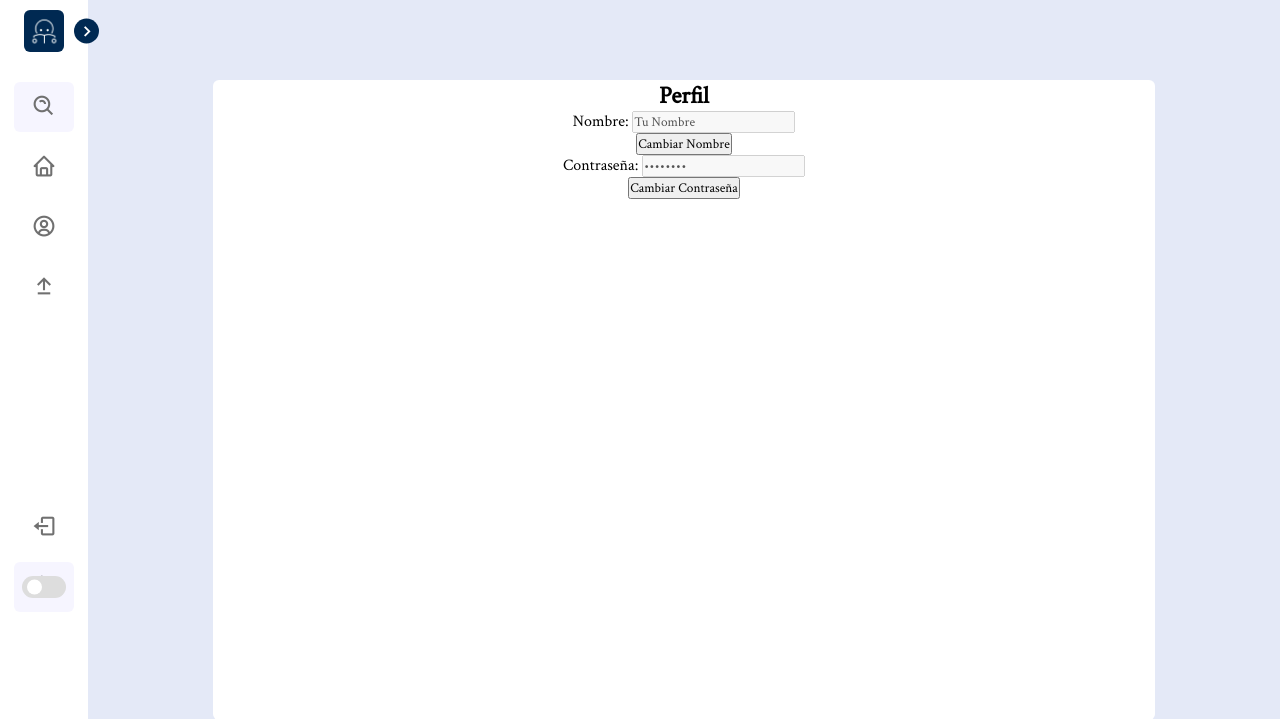
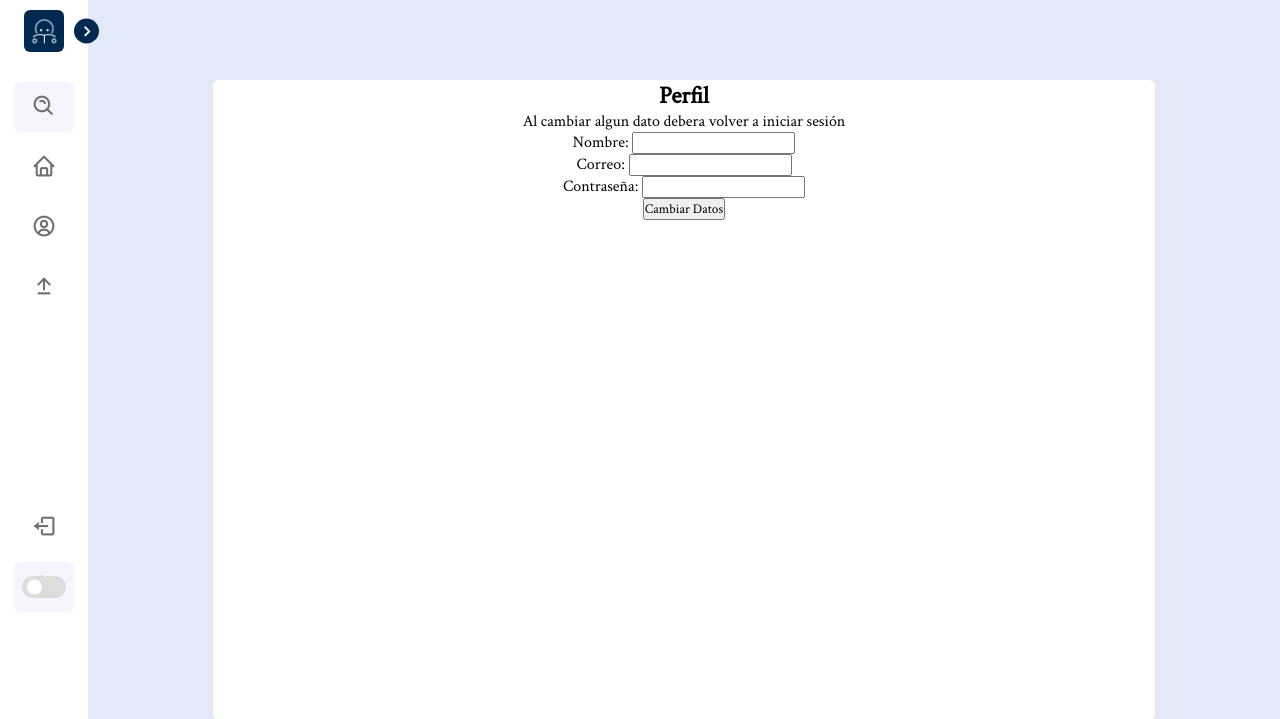
Before and after one commit to josecastilloxqc/u-shareni, a Flask app: page /perfil in a window 1280 px wide. Shown: the top 719 px of the page. Run offline with Flask 2, Linux system fonts and the light colour scheme; the visitor is signed in with stand-in values (Sample User, id 1); some libraries are stand-ins or nearby versions; some web fonts are replaced.

Commit message:
Todo esta funcional

```diff
--- a/app.py
+++ b/app.py
@@ -19,8 +19,6 @@ db = scoped_session(sessionmaker(bind=engine))
 app.config["SESSION_PERMANENT"] = False
 app.config["SESSION_TYPE"] = "filesystem"
 app.secret_key = os.urandom(24)
-
-
 
 #index
 @app.route("/")
@@ -72,12 +70,13 @@ def login():
 @app.route("/home")
 def home():
     if "user_id" in session:
-        print("CONSULTA A LA BASE DE DATOS")
+        #CONSULTA A LA BASE DE DATOS PARA RELLENAR LAS CARDS DE PUBLICACIONES
         query = text("SELECT * FROM publi WHERE id_usuarios = :id")
         result = db.execute(query, {"id": session['user_id']})
+        cards = result.fetchall()
         print("RESULTADO DE LA CONSULTA")
-        print(result)
-        return render_template("home.html", card = result)
+        print(cards)
+        return render_template("home.html", cards = cards)
     else:
         return render_template("login.html")
 
@@ -92,11 +91,17 @@ def logout():
 
 #--------------------------------------------------------------------
 
-@app.route("/upload", methods=["GET", "POST"])
+@app.route("/upload")
 def upload():
     """Upload file"""
-    return render_template("upload.html")
-
+    try:
+        if "user_id" in session:
+            return render_template("upload.html")
+        else:
+            return render_template("login.html")
+    except Exception as e:
+        print(f"Error en la función 'upload': {str(e)}")
+        return render_template("login.html")
 #--------------------------------------------------------------------
 
 
@@ -145,6 +150,8 @@ def stringAleatorio():
 
 @app.route("/postear", methods=["POST"])
 def postear():
+    if "user_id" not in session:
+        return render_template("login.html", flash("NO ESTES DE ALUCIN"))
     try:
         if request.method == "POST":
         #Recibiendo los datos del formulario
@@ -175,8 +182,6 @@ def postear():
             db.commit()
 
 
-
-
             return render_template('upload.html'), flash("Archivo subido exitosamente")
 
     except RequestEntityTooLarge as e:
@@ -190,17 +195,67 @@ def postear():
 
 @app.route('/descargar/<nombre_archivo>')
 def descargar_archivo(nombre_archivo):
-    return send_from_directory('static/archivos', nombre_archivo, as_attachment=True)
+    try:
+        if "user_id" in session:
+            return send_from_directory('static/archivos', nombre_archivo, as_attachment=True)
+    except:
+        return render_template("login.html", flash("NO ESTES DE ALUCIN"))
+
 
 #--------------------------------------------------------------------
+
+@app.route("/buscarPublicacion")
+def buscarPublicacion():
+    contenido = request.args.get("contenido")
+    query = (text("SELECT * FROM publi WHERE materia LIKE :contenido OR descripcion LIKE :contenido"))
+    result = db.execute(query, {"id": session['user_id'], "contenido": "%" + contenido + "%"})
+    cards = result.fetchall()
+    return render_template("home.html", cards=cards)
+# #--------------------------------------------------------------------
 
 
 @app.route("/perfil")
 def perfil():
-    return render_template("perfil.html")
+    try:
+        if "user_id" in session:
+            return render_template("perfil.html")
+    except:
+        return render_template("login.html", flash("NO ESTES DE ALUCIN"))
 
+# #--------------------------------------------------------------------
 
+@app.route("/cambiarDatos", methods=["POST"])
+def cambiarDatos():
+    try:
+        control = 0
+        nombre = request.form.get("nombreUsuario")
+        password = request.form.get("contraUsuario")
+        correo = request.form.get("correoUsuario")
 
+        if nombre:
+            query = text("UPDATE users SET nombre = :nombre WHERE id = :id")
+            db.execute(query, {"id": session['user_id'], "nombre": nombre})
+            control += 1
+
+        if password:
+            query = text("UPDATE users SET password = :password WHERE id = :id")
+            db.execute(query, {"id": session['user_id'], "password": password})
+            control += 1
+
+        if correo:
+            query = text("UPDATE users SET correo = :correo WHERE id = :id")
+            db.execute(query, {"id": session['user_id'], "correo": correo})
+            control += 1
+
+        if control != 0:
+            db.commit()
+            flash("DATOS ACTUALIZADOS")
+            return render_template('login.html')
+
+    except Exception as e:
+        print(f"Error en la función 'cambiar_datos': {str(e)}")
+        flash("Hubo un error al actualizar los datos.")
+        return render_template('login.html')
 
 if __name__ == '__main__':
     app.run(host='127.0.0.1', port=5000, debug=True)
--- a/templates/layout.html
+++ b/templates/layout.html
@@ -14,6 +14,9 @@
             transition: var(--tran-05);
         }
 
+        #searchForm{
+            display: flex;
+        }
     </style>
 </head>
 
@@ -34,8 +37,10 @@
         <div class="menu-bar">
             <div class="menu">
                 <li class="search-box">
-                    <i class='bx bx-search-alt icon' ></i>
-                    <input type="text" placeholder="Buscar">
+                    <form id="searchForm" action="/buscarPublicacion" method="get" >
+                        <i class='bx bx-search-alt icon'></i>
+                        <input type="text" id="searchInput" placeholder="Buscar" name="contenido">
+                    </form>
                 </li>
                 <ul class="menu-links">
                     <li class="nav-link">
@@ -123,6 +128,11 @@
                     modeText.innerText = "Modo Oscuro"
                 }
             });
+
+            document.getElementById('searchForm').addEventListener('submit', function(event) {o
+                event.preventDefault();
+                this.submit();
+            });
     </script>
 </body>
 </html>
--- a/templates/perfil.html
+++ b/templates/perfil.html
@@ -7,20 +7,23 @@
 {% block main %}
 
 
-<form method="POST">
+<form action="/cambiarDatos" method="POST">
 
     <h2>Perfil</h2>
+    <span>Al cambiar algun dato debera volver a iniciar sesión</span>
     <div class="form-group">
         <label for="name">Nombre:</label>
-        <input type="text" class="form-control" id="name" value="Tu Nombre" disabled>
+        <input type="text" class="form-control" id="name" name="nombreUsuario">
     </div>
-    <button type="button" class="btn btn-primary" onclick="changeName()">Cambiar Nombre</button>
-
+    <div class="form-group">
+        <label for="name">Correo:</label>
+        <input type="text" class="form-control" id="name" name="correoUsuario">
+    </div>
     <div class="form-group">
         <label for="password">Contraseña:</label>
-        <input type="password" class="form-control" id="password" value="********" disabled>
+        <input type="password" class="form-control" id="password" name="contraUsuario">
     </div>
-    <button type="button" class="btn btn-primary" onclick="changePassword()">Cambiar Contraseña</button>
+    <button type="submit" class="btn btn-primary">Cambiar Datos</button>
 
 </form>
 {% endblock %}
```
